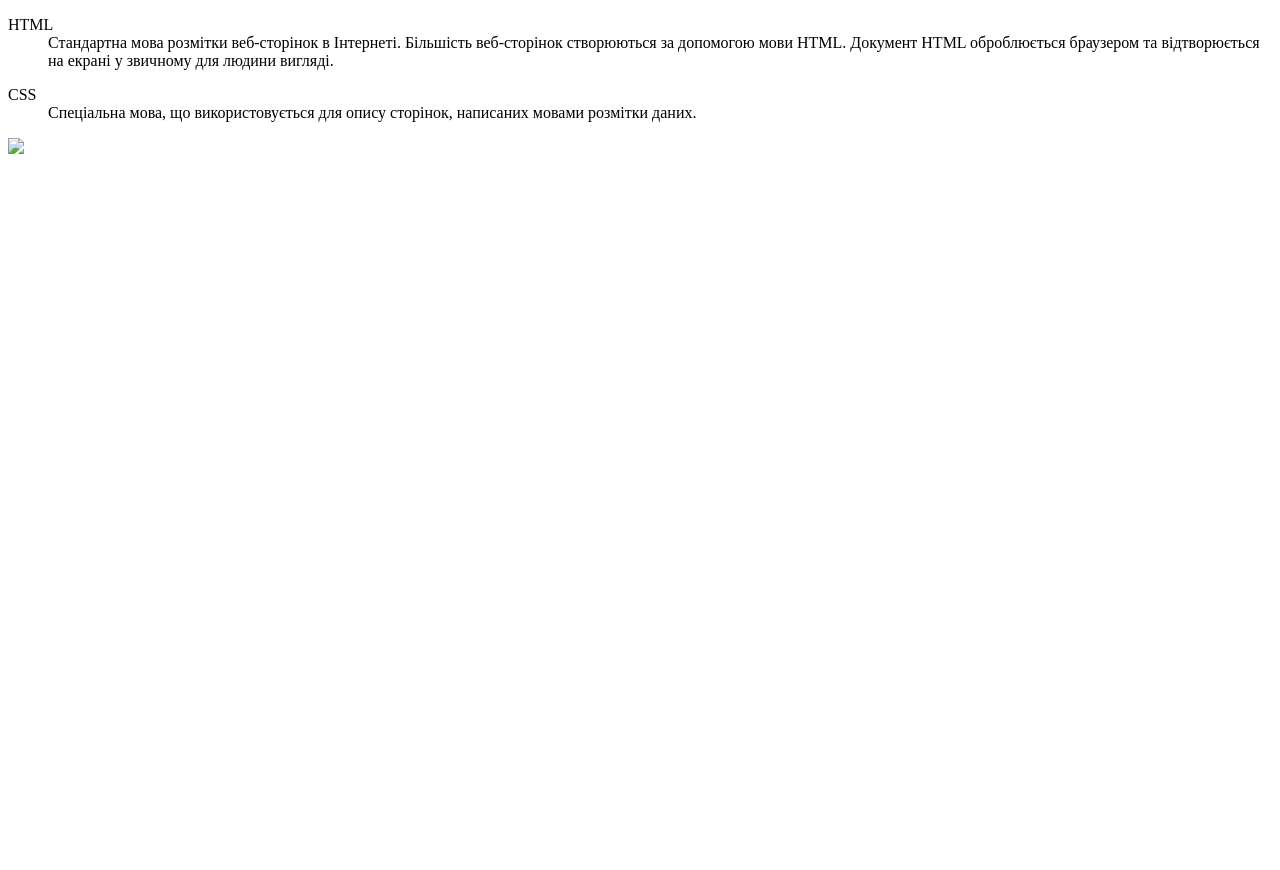
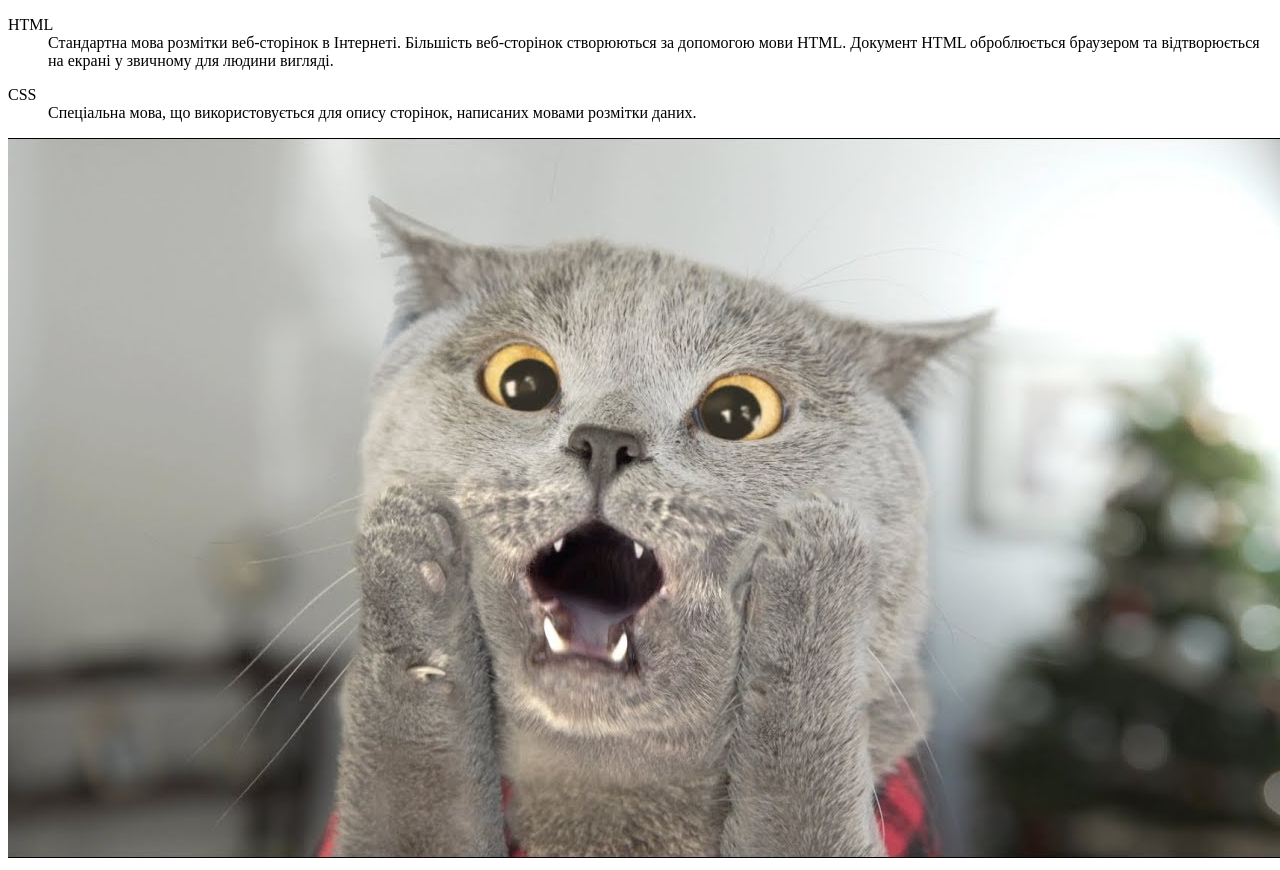
Before and after one commit to YaroMed/YaroMed.github.io, a plain HTML site: page index.html in a window 1280 px wide. Before the commit the page ends 800 px from the top, so only its background shows below. Drawn offline with Linux system fonts and the light colour scheme.

Commit message:
Update index.html

```diff
--- a/index.html
+++ b/index.html
@@ -15,6 +15,6 @@
 <dt> CSS  </dt>
 <dd> Спеціальна мова, що використовується для опису сторінок, написаних мовами розмітки даних. </dd>
 </dl>
-<img src="cat_01">
+<img src="cat_01.jpg">
   </body>
 </html>
```
